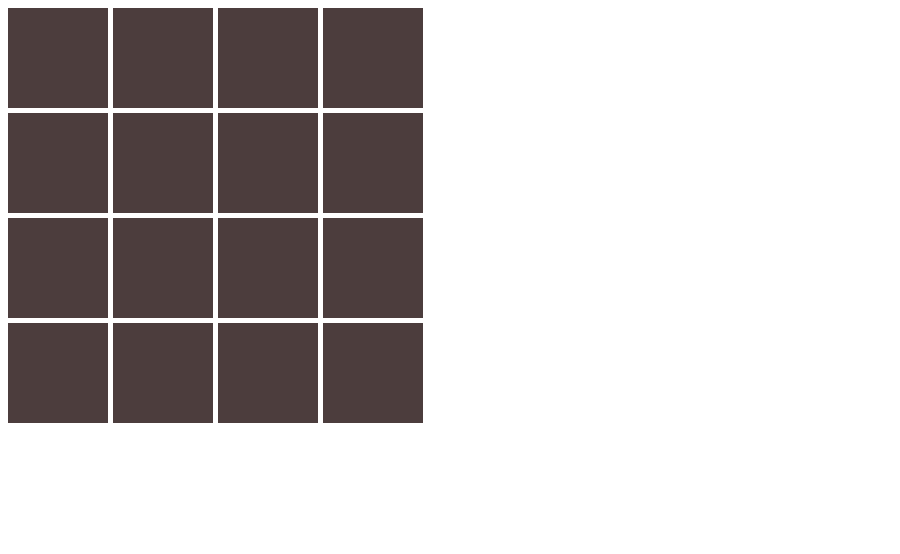
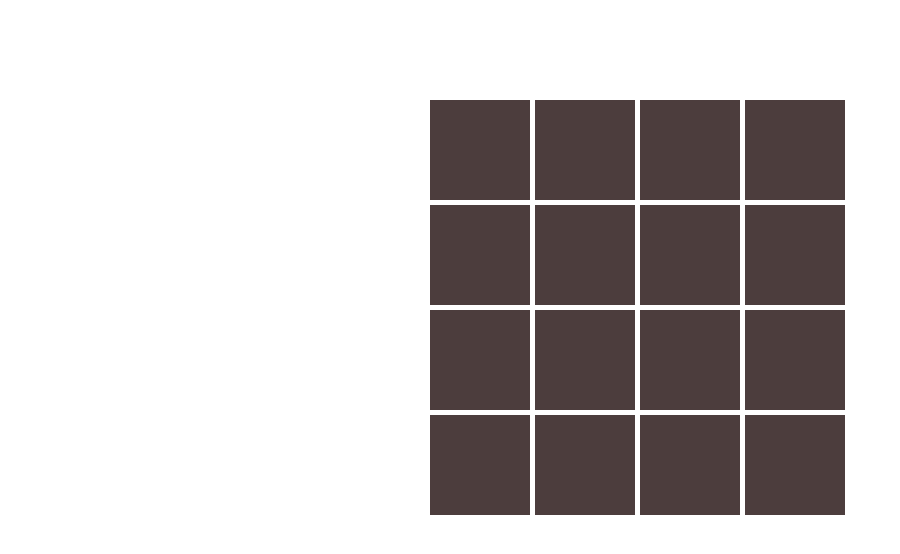
Before and after one commit to fjarm/etch-a-sketch, a plain HTML site: page index.html in a window 1280 px wide. Shown: the whole page, without its empty margins (0-900 px from the left). Drawn offline with Linux system fonts and the light colour scheme.

Commit message:
Add css to body and center grid

```diff
--- a/styles.css
+++ b/styles.css
@@ -1,3 +1,10 @@
+body {
+    display: flex;
+    flex-direction: column;
+    align-items: center;
+    margin: 100px;
+}
+
 .grid {
     display: flex;
     flex-wrap: wrap;
```
